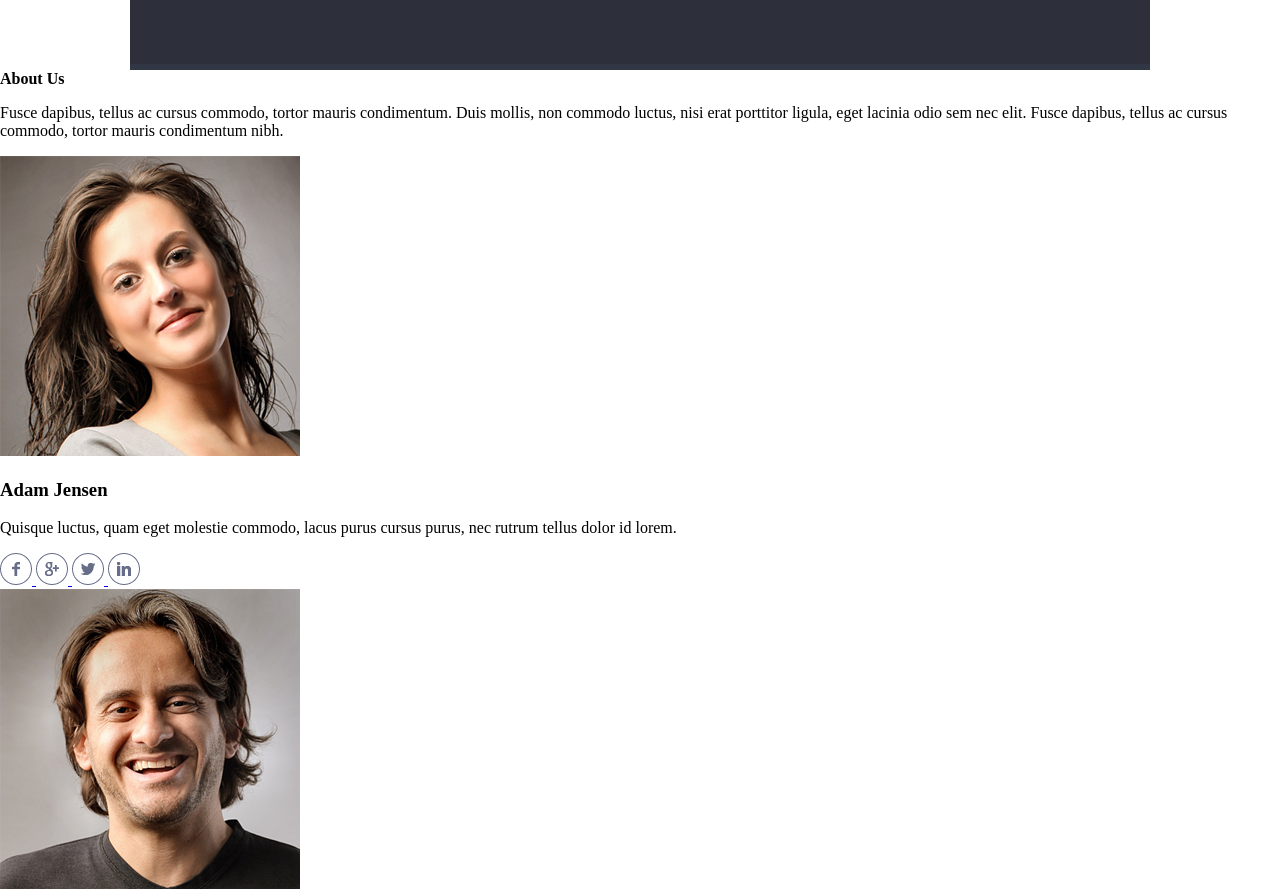
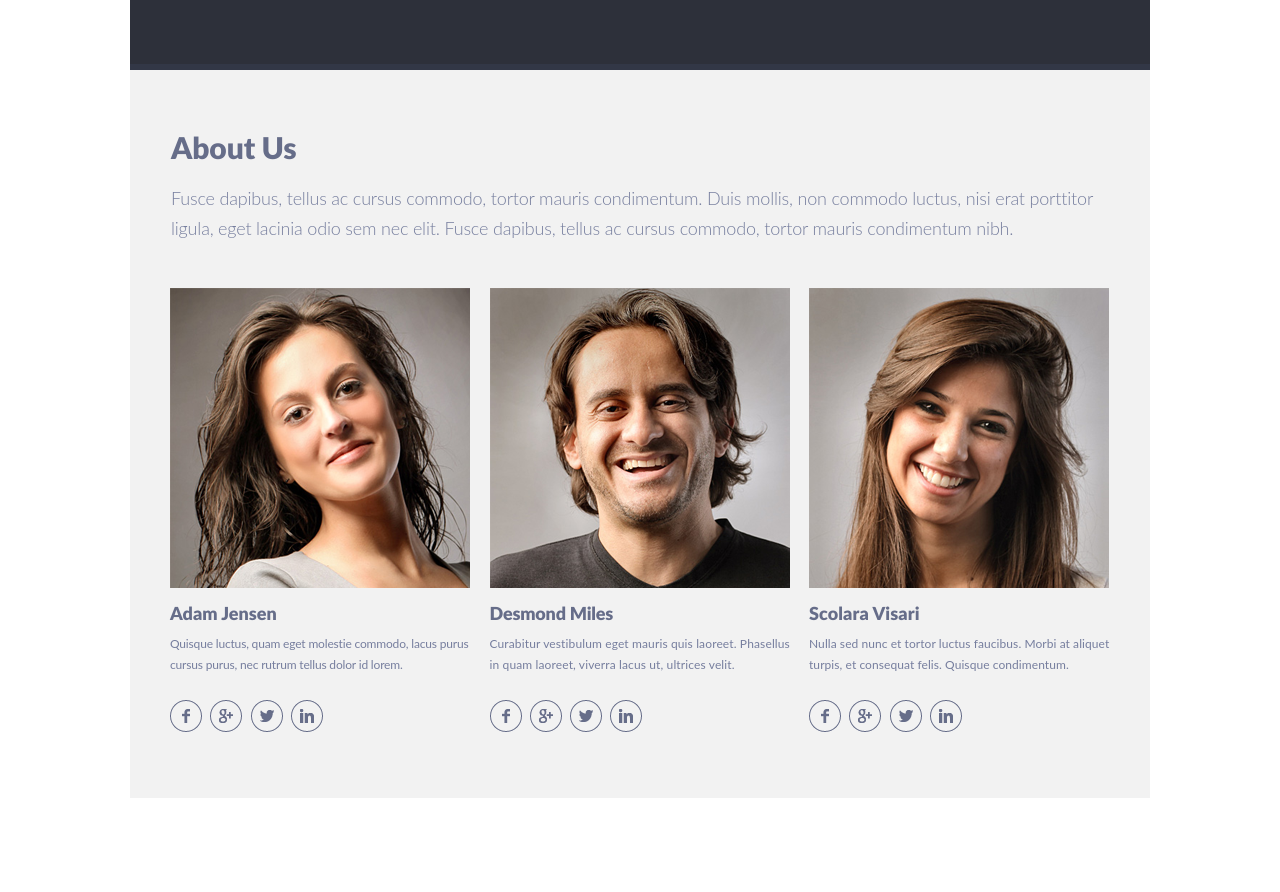
Before and after one commit to maxdashkevich/singolo, a plain HTML site: page singolo2.html in a window 1280 px wide. Shown: the part 800-1692 px from the top of the page. After the commit the page ends 1604 px from the top, so only its background shows below. Drawn offline with Linux system fonts and the light colour scheme; a web font is replaced by a local one.

Commit message:
feat: add styles for about-us section

```diff
--- a/singolo2.css
+++ b/singolo2.css
@@ -1,4 +1,4 @@
-html, body, div, span, h2 {
+html, body, div, span, h2, h3 {
     margin: 0;
     padding: 0;
     border: 0;
@@ -99,3 +99,107 @@ color: #dedede;
 .portfolio__picture:nth-child(n+13) {
     display: none;
 }
+
+.about-us {
+    width: 1020px;
+    height: 728px;
+    background-color: #f2f2f2;
+    border-bottom: 6px solid #ffffff;
+    margin: 0 auto;
+}
+
+.about-us__title {
+    width: 150px;
+    height: 23px;
+    color: #666d89;
+    font-family: "Lato-Black";
+    font-size: 30px;
+    font-weight: 400;
+    line-height: 17.86px;
+    padding: 68.5px 855px 0 41px;
+    letter-spacing: -0.1px;
+    word-spacing: -0.5px;
+}
+
+.about-us__text {
+    height: 47px;
+    color: #767e9e;
+    font-family: "Lato";
+    font-size: 18px;
+    font-weight: 300;
+    line-height: 30px;
+    padding: 3px 40px 40.5px 41px;
+    letter-spacing: -0.183px;
+}
+
+.about-us__people {
+    display: flex;
+    justify-content: space-between;
+    flex-wrap: wrap;
+    width: 940px;
+    padding: 0 40px 0 40px;
+}
+
+.profile {
+    width: 301px;
+}
+
+.profile__photo {
+    width: 300px;
+    height: 300px;
+}
+
+.profile__name {
+    color: #666d89;
+    font-family: "Lato-Black";
+    font-size: 18px;
+    font-weight: 400;
+    line-height: 17.86px;
+    padding-top: 17px;
+}
+
+.profile__text {
+    color: #767e9e;
+    font-family: Lato;
+    font-size: 12px;
+    font-weight: 400;
+    line-height: 21.56px;
+    letter-spacing: -0.18px;
+    padding-bottom: 5px;
+    position: relative;
+    bottom: 2px;
+}
+
+.contacts {
+    display: flex;
+    flex-wrap: wrap;
+    width: 153px;
+    justify-content: space-between;
+    padding: 5px 0 0 0;
+}
+
+.profile:first-child .profile__text {
+    letter-spacing: -0.17px;
+}
+
+.profile:nth-child(2) .profile__text {
+    letter-spacing: 0.13px;
+}
+
+.profile:last-child .profile__text {
+    letter-spacing: 0.07px;
+}
+
+.profile:nth-child(2) .profile__name {
+    position: relative;
+    bottom: 0.5px;
+    letter-spacing: -0.2px;
+}
+
+.profile:last-child .profile__name {
+    letter-spacing: 0.1px;
+}
+
+.contacts:nth-child(2):hover {
+    background-color: red;
+}
--- a/singolo2.html
+++ b/singolo2.html
@@ -60,20 +60,20 @@
        </section>
        <section class ="about-us">
            <div class="wrapper">
-               <h2 class="about-us__tittle">About Us</h2>
+               <h2 class="about-us__title">About Us</h2>
                <p class="about-us__text">Fusce dapibus, tellus ac cursus commodo, tortor mauris condimentum. Duis mollis,
                 non commodo luctus, nisi erat porttitor ligula, eget lacinia odio sem nec elit. Fusce dapibus, tellus ac
                 cursus commodo, tortor mauris condimentum nibh.</p>
                 <div class="about-us__people">
                     <article class="profile">
                         <div class="profile__photo">
-                            <img id="Adam" src="assets/images/Photo1.png" alt="Adam Jensen">
+                            <img id="Adam" src="assets/images/Photo1.png" width="300px" height="300px" alt="Adam Jensen">
                         </div>
                         <h3 class="profile__name">Adam Jensen</h3>
                         <p class="profile__text">Quisque luctus, quam eget molestie commodo, lacus purus cursus purus, nec rutrum tellus dolor id lorem.</p>
                         <div class="contacts">
                             <a href="#adam">
-                                <img src="assets/images/Facebook.png" alt="facebook">
+                                <img src="assets/images/Facebook.png"  alt="facebook">
                             </a>
                             <a href="#adam">
                                 <img src="assets/images/Google.png" alt="google">
@@ -88,7 +88,7 @@
                     </article>
                     <article class="profile">
                         <div class="profile__photo">
-                            <img id="desmond" src="assets/images/Photo2.png" alt="Desmond Miles">
+                            <img id="desmond" src="assets/images/Photo2.png" width="300px" height="300px" alt="Desmond Miles">
                         </div>
                         <h3 class="profile__name">Desmond Miles</h3>
                         <p class="profile__text">Curabitur vestibulum eget mauris quis laoreet. Phasellus in quam laoreet, viverra lacus ut, ultrices velit.</p>
@@ -109,21 +109,21 @@
                     </article>
                     <article class="profile">
                         <div class="profile__photo">
-                            <img id="scolara" src="assets/images/Photo3.png" alt="Scolara Visari">
+                            <img id="scolara" src="assets/images/Photo3.png" width="300px" height="300px" alt="Scolara Visari">
                         </div>
                         <h3 class="profile__name">Scolara Visari</h3>
                         <p class="profile__text">Nulla sed nunc et tortor luctus faucibus. Morbi at aliquet turpis, et consequat felis. Quisque condimentum.</p>
                         <div class="contacts">
-                            <a href="#desmond">
+                            <a href="#scolara">
                                 <img src="assets/images/Facebook.png" alt="facebook">
                             </a>
-                            <a href="#desmond">
+                            <a href="#scolara">
                                 <img src="assets/images/Google.png" alt="google">
                             </a>
-                            <a href="#desmond">
+                            <a href="#scolara">
                                 <img src="assets/images/Twitter.png" alt="twitter">
                             </a>
-                            <a href="#desmond">
+                            <a href="#scolara">
                                 <img src="assets/images/Linkedin.png" alt ="linkedin">
                             </a>
                         </div>
```
Lines whose indentation alone changed are shown as unchanged.
